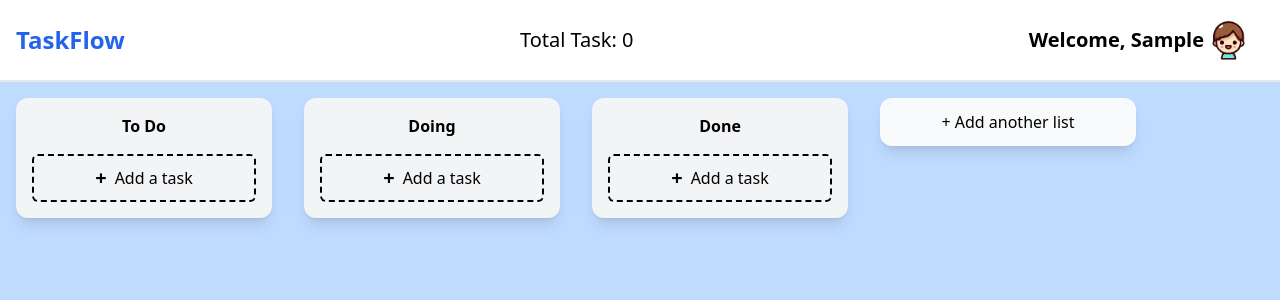
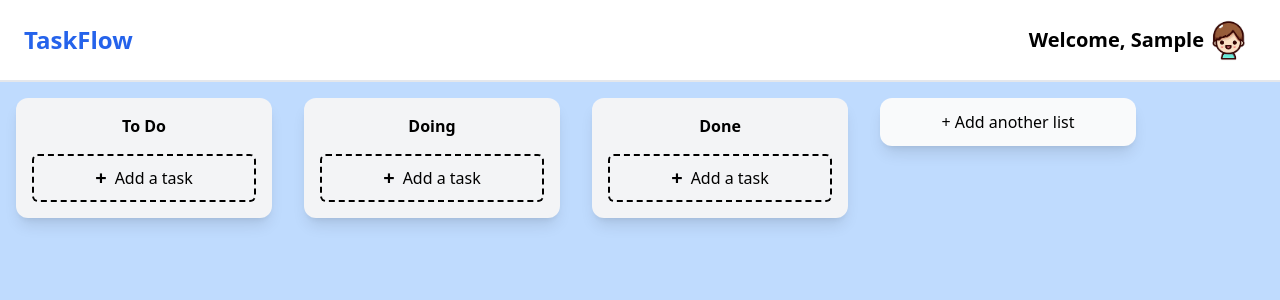
Before and after one commit to taekim-dev/task-flow, a React (Vite) app: page / in a window 1280 px wide. Both pictures are taken after typing "Sample" into the empty fields and a click on the button "Start". Shown: the top 300 px of the page. Built offline with nearby package versions, Linux system fonts and the light colour scheme.

Commit message:
removed task counter

```diff
--- a/src/App.tsx
+++ b/src/App.tsx
@@ -1,22 +1,12 @@
-import { useState, useEffect } from 'react';
-import './App.css';
+import { useState } from 'react';
 import Navbar from './components/Navbar/Navbar';
 import Board from './components/Board/Board';
 import LandingPage from './components/LandingPage/LandingPage';
 import storageService from './utils/storageService';
-import TaskService from './utils/TaskService'; // import the TaskService here
 
 function App() {
   const [username, setUsername] = useState<string>(storageService.getItem('username') || '');
   const [avatar, setAvatar] = useState<number>(Number(storageService.getItem('avatar')) || 1);
-  const [totalTasks, setTotalTasks] = useState<number>(TaskService.getTasks().length); // Use TaskService to get the initial number of tasks
-
-  useEffect(() => {
-    const tasksFromLocalStorage = TaskService.getTasks();
-    if (tasksFromLocalStorage) {
-      setTotalTasks(tasksFromLocalStorage.length);
-    }
-  }, []); // Using an effect to update the totalTasks if the local storage changes
 
   return (
     <div className="App">
@@ -24,7 +14,7 @@ function App() {
         <LandingPage setUsername={setUsername} setAvatar={setAvatar} />
       ) : (
         <>
-          <Navbar username={username} avatar={avatar} totalTasks={totalTasks} />
+          <Navbar username={username} avatar={avatar} />
           <Board />
         </>
       )}
--- a/src/components/Navbar/Navbar.tsx
+++ b/src/components/Navbar/Navbar.tsx
@@ -1,16 +1,14 @@
 interface NavbarProps {
   username: string;
   avatar: number;
-  totalTasks: number;
 }
 
-function Navbar({ username, avatar, totalTasks }: NavbarProps) {
+function Navbar({ username, avatar }: NavbarProps) {
   return (
     <div className="flex justify-between items-center p-4 bg-white border-b-2 border-gray-200">
-      <div className="text-2xl font-bold text-blue-600">
+      <div className="text-2xl ml-2 font-bold text-blue-600">
         TaskFlow
       </div>
-      <div className="text-xl font bold text-black-300">Total Task: {totalTasks}</div>
       <div className="flex items-center">
         <span className="text-xl font-semibold">Welcome, {username}</span>
         <img
```
